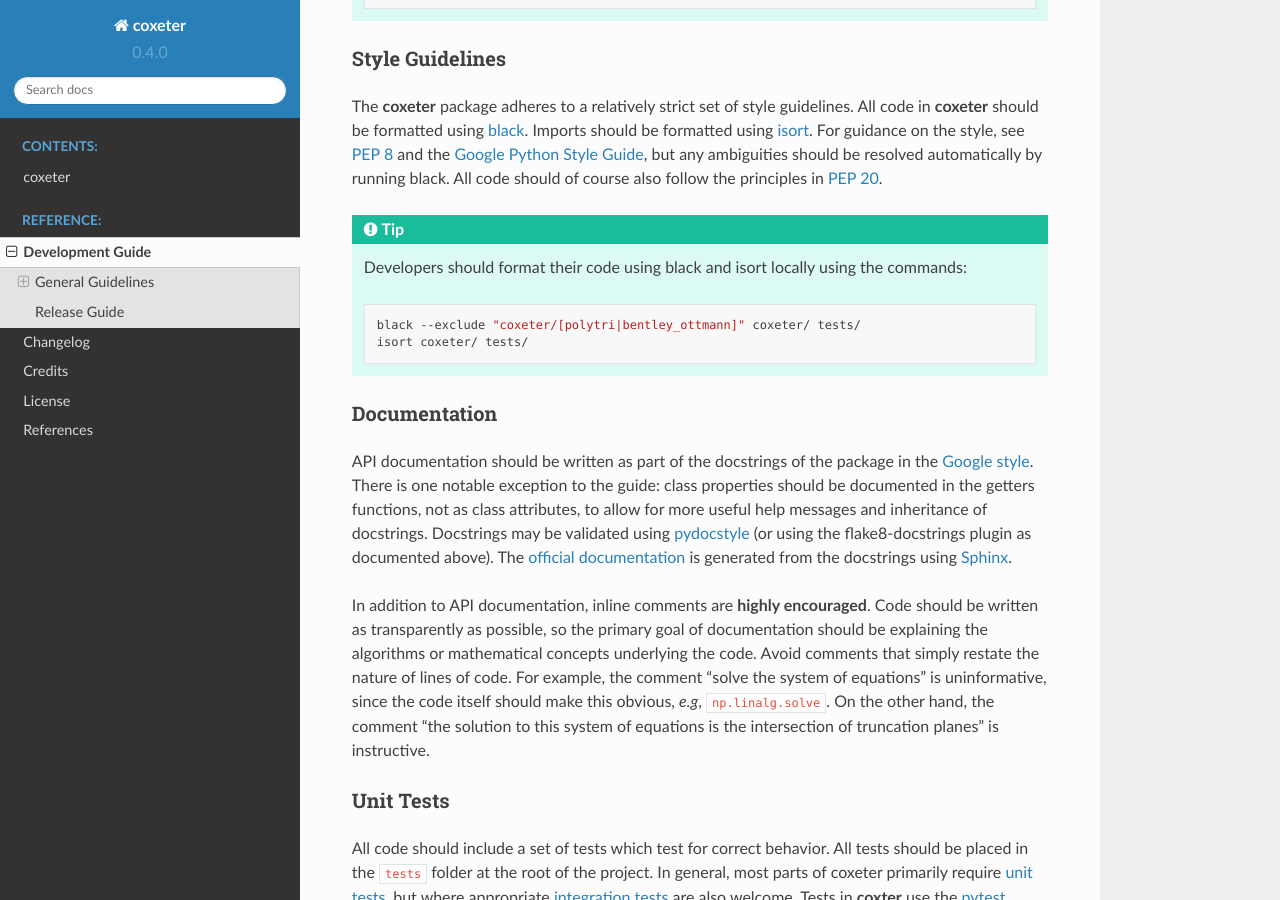
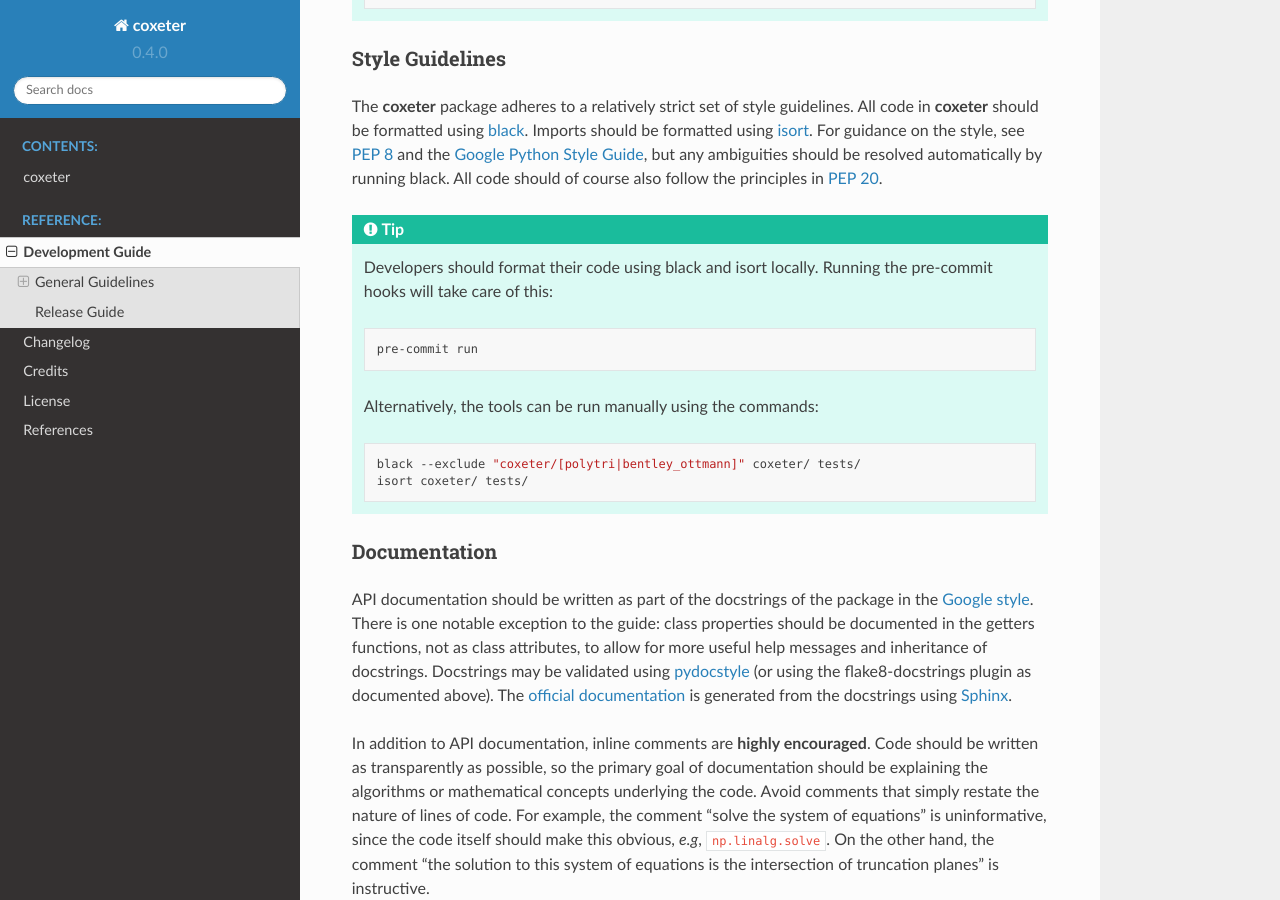
Before and after one commit to glotzerlab/coxeter, a Sphinx documentation site: the page built from doc/source/development.rst, in a window 1280 px wide and 900 px high, scrolled down 1112 px. Built offline with Sphinx 7.4.7 and the Read the Docs theme 2.0.0, drawn with Linux system fonts in a browser that asks for light colours.

Commit message:
Update developer docs.

```diff
--- a/doc/source/development.rst
+++ b/doc/source/development.rst
@@ -60,7 +60,13 @@ All code should of course also follow the principles in `PEP 20 <https://www.pyt
 
 .. tip::
 
-    Developers should format their code using black and isort locally using the commands:
+    Developers should format their code using black and isort locally. Running the pre-commit hooks will take care of this:
+
+    .. code-block:: bash
+
+        pre-commit run
+
+    Alternatively, the tools can be run manually using the commands:
 
     .. code-block:: bash
 
```
